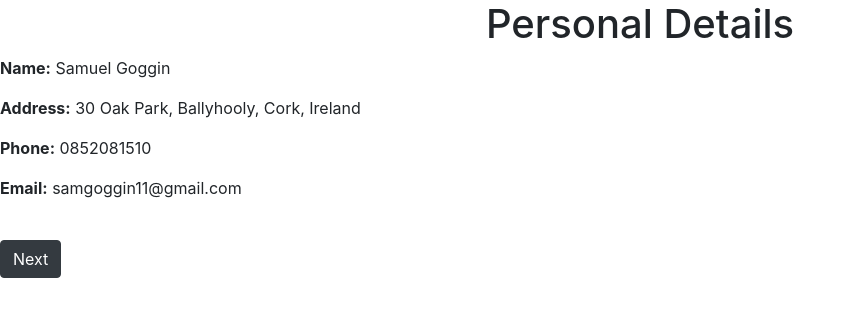
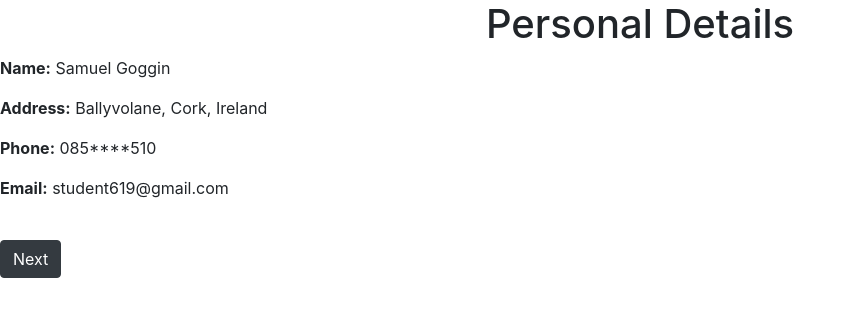
Before and after one commit to 117486844/my-project, a PHP site: page /cvpage3.html in a window 1280 px wide. Shown: the top 317 px of the page, without its empty margins (0-856 px from the left). Run offline with PHP 8.4, Linux system fonts and the light colour scheme; some libraries are stand-ins or nearby versions.

Commit message:
extra edits

```diff
--- a/cvpage1.html
+++ b/cvpage1.html
@@ -15,13 +15,13 @@
 
         <p><strong>Company:</strong> Carry Out</p>
         <p><strong>Job Title:</strong> Shop assistant</p>
-        <p><strong>Year:</strong> 2017-2017</p>
+        <p><strong>Year:</strong>September 2017- November 2017</p>
 
         <br/>
 
         <p><strong>Company:</strong> Supervalu</p>
         <p><strong>Job Title:</strong> cashier</p>
-        <p><strong>Year:</strong> 2017-Present</p>
+        <p><strong>Year:</strong> November 2017-Present</p>
 
 
 
--- a/cvpage3.html
+++ b/cvpage3.html
@@ -4,7 +4,7 @@
         <title>Personal</title>
         <link rel="stylesheet" href="mystylesheet.css" type="text/css" >
 
-        <!--Adding Bootstrap-->
+        <!--Addig Bootstrap-->
         <link rel="stylesheet" href="https://maxcdn.bootstrapcdn.com/bootstrap/4.0.0/css/bootstrap.min.css" integrity="sha384-Gn5384xqQ1aoWXA+058RXPxPg6fy4IWvTNh0E263XmFcJlSAwiGgFAW/dAiS6JXm" crossorigin="anonymous">
         <script src="https://code.jquery.com/jquery-3.2.1.slim.min.js" integrity="sha384-KJ3o2DKtIkvYIK3UENzmM7KCkRr/rE9/Qpg6aAZGJwFDMVNA/GpGFF93hXpG5KkN" crossorigin="anonymous"></script>
         <script src="https://cdnjs.cloudflare.com/ajax/libs/popper.js/1.12.9/umd/popper.min.js" integrity="sha384-ApNbgh9B+Y1QKtv3Rn7W3mgPxhU9K/ScQsAP7hUibX39j7fakFPskvXusvfa0b4Q" crossorigin="anonymous"></script>
@@ -14,11 +14,11 @@
         <h1 class="mainheading">Personal Details</h1>
 
         <p><strong>Name:</strong> Samuel Goggin </p>
-        <p><strong>Address:</strong> 30 Oak Park, Ballyhooly, Cork, Ireland</p>
-        <p><strong>Phone:</strong> 0852081510</p>
-        <p><strong>Email:</strong> samgoggin11@gmail.com</p>
+        <p><strong>Address:</strong> Ballyvolane, Cork, Ireland</p>
+        <p><strong>Phone:</strong> 085****510</p>
+        <p><strong>Email:</strong> student619@gmail.com</p>
 
-        <br>
+        <br/>
 
         <a href="cvpage1.html" class="btn btn-dark">Next</a>
     </body>
--- a/homepage.css
+++ b/homepage.css
@@ -58,8 +58,9 @@ ul li a:hover{
 
 }
 marquee {
-
-}
+    height: 20%;
+    width: 50%;
+  }
 
 @keyframes move {
     to {left:0%;opacity:1}
```
